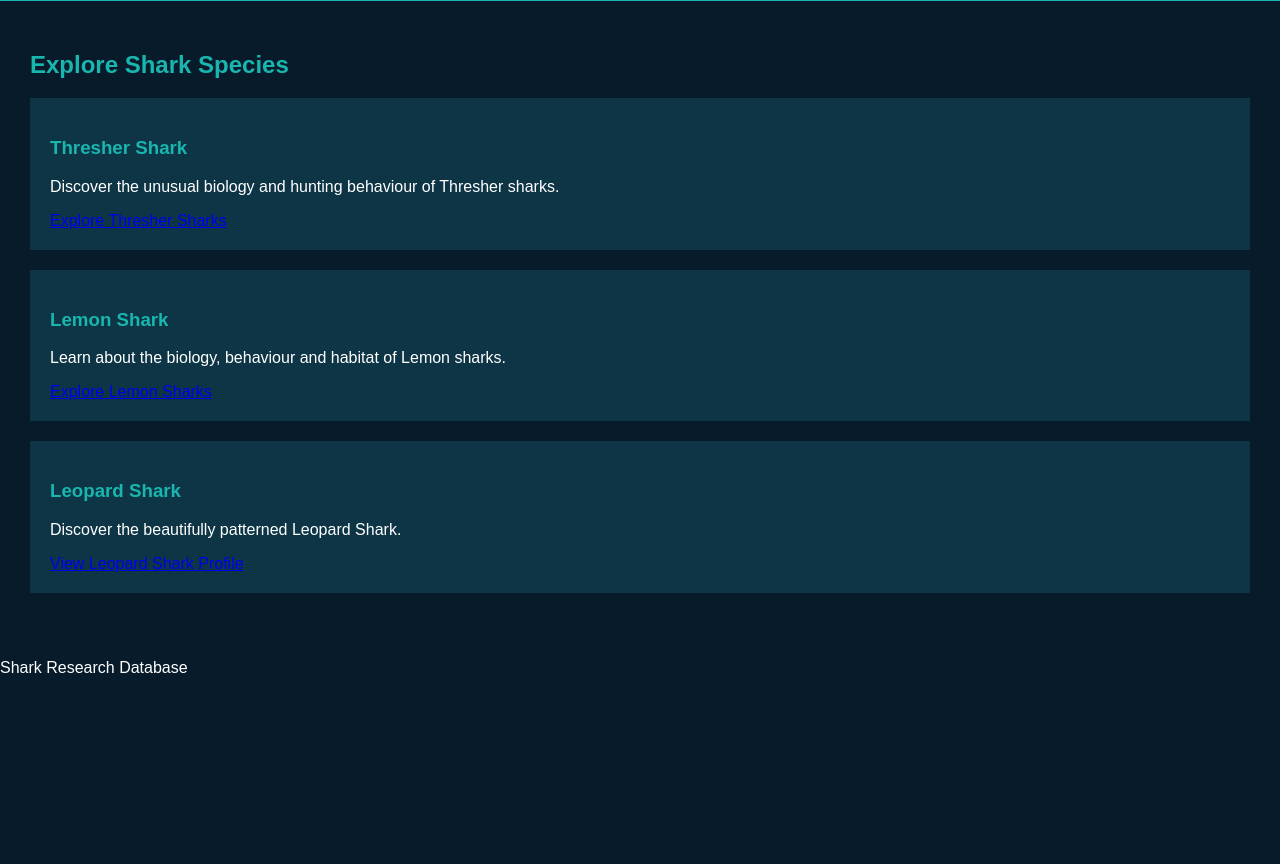
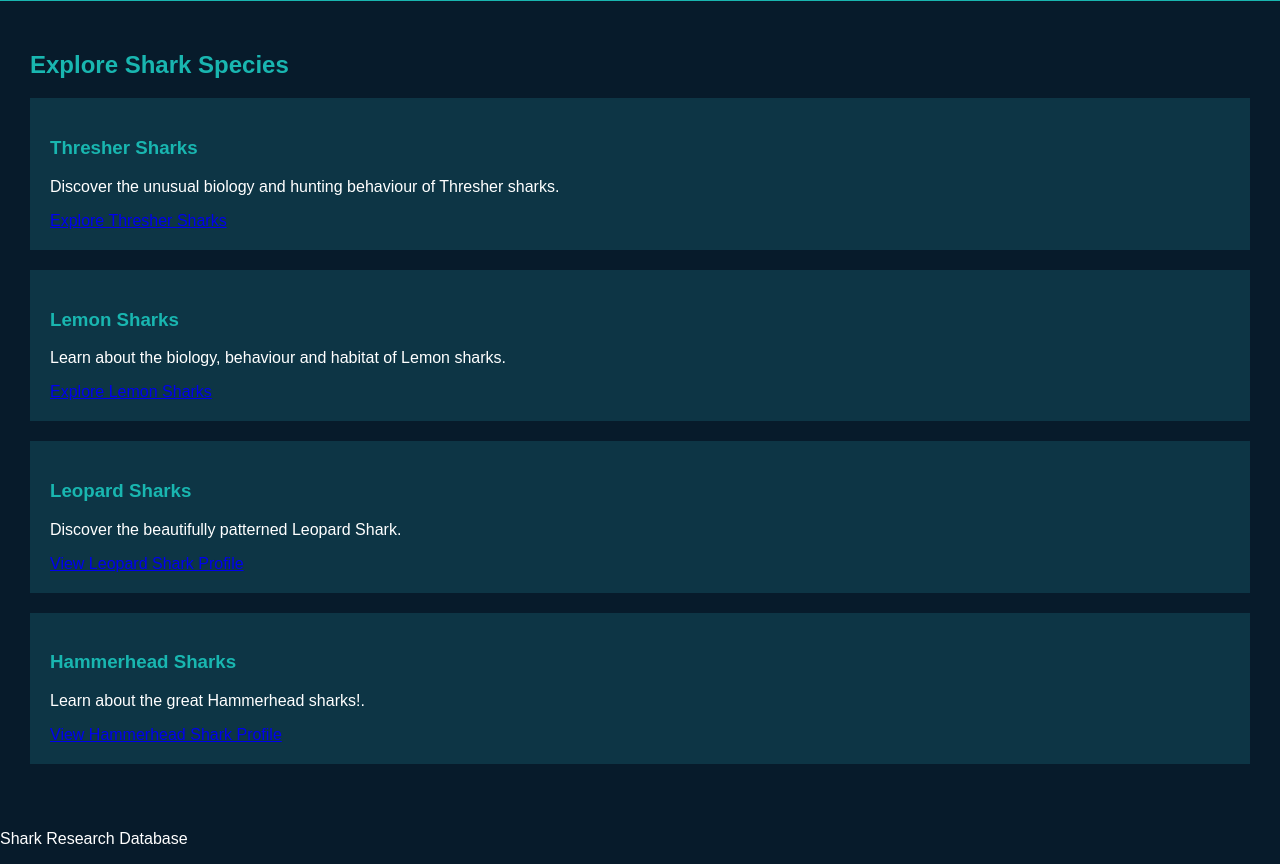
Before and after one commit to Riley-Beanbag/SharkResearch, a plain HTML site: page species.html in a window 1280 px wide. Shown: the part 260-1124 px from the top of the page. Before the commit the page ends 953 px from the top, so only its background shows below. Drawn offline with Linux system fonts and the light colour scheme.

Commit message:
Add Hammerhead Sharks section to species.html
Added Hammerhead Sharks section with details.

```diff
--- a/species.html
+++ b/species.html
@@ -27,22 +27,28 @@
 
         <h2>Explore Shark Species</h2>
 <section>
-    <h3>Thresher Shark</h3>
+    <h3>Thresher Sharks</h3>
     <p>Discover the unusual biology and hunting behaviour of Thresher sharks.</p>
     <a href="thresher-shark.html">Explore Thresher Sharks</a>
 </section>
 
 <section>
-    <h3>Lemon Shark</h3>
+    <h3>Lemon Sharks</h3>
     <p>Learn about the biology, behaviour and habitat of Lemon sharks.</p>
     <a href="lemon-shark.html">Explore Lemon Sharks</a>
 </section>
 
     <section>
-        <h3>Leopard Shark</h3>
+        <h3>Leopard Sharks</h3>
 <p>Discover the beautifully patterned Leopard Shark.</p>
 <a href="leopard-shark.html">View Leopard Shark Profile</a>
     </section>
+
+        <section>
+<h3>Hammerhead Sharks</h3>
+<p>Learn about the great Hammerhead sharks!.</p>
+<a href="hammerhead-shark.html">View Hammerhead Shark Profile</a>
+        </section>
 
     </main>
 
```
